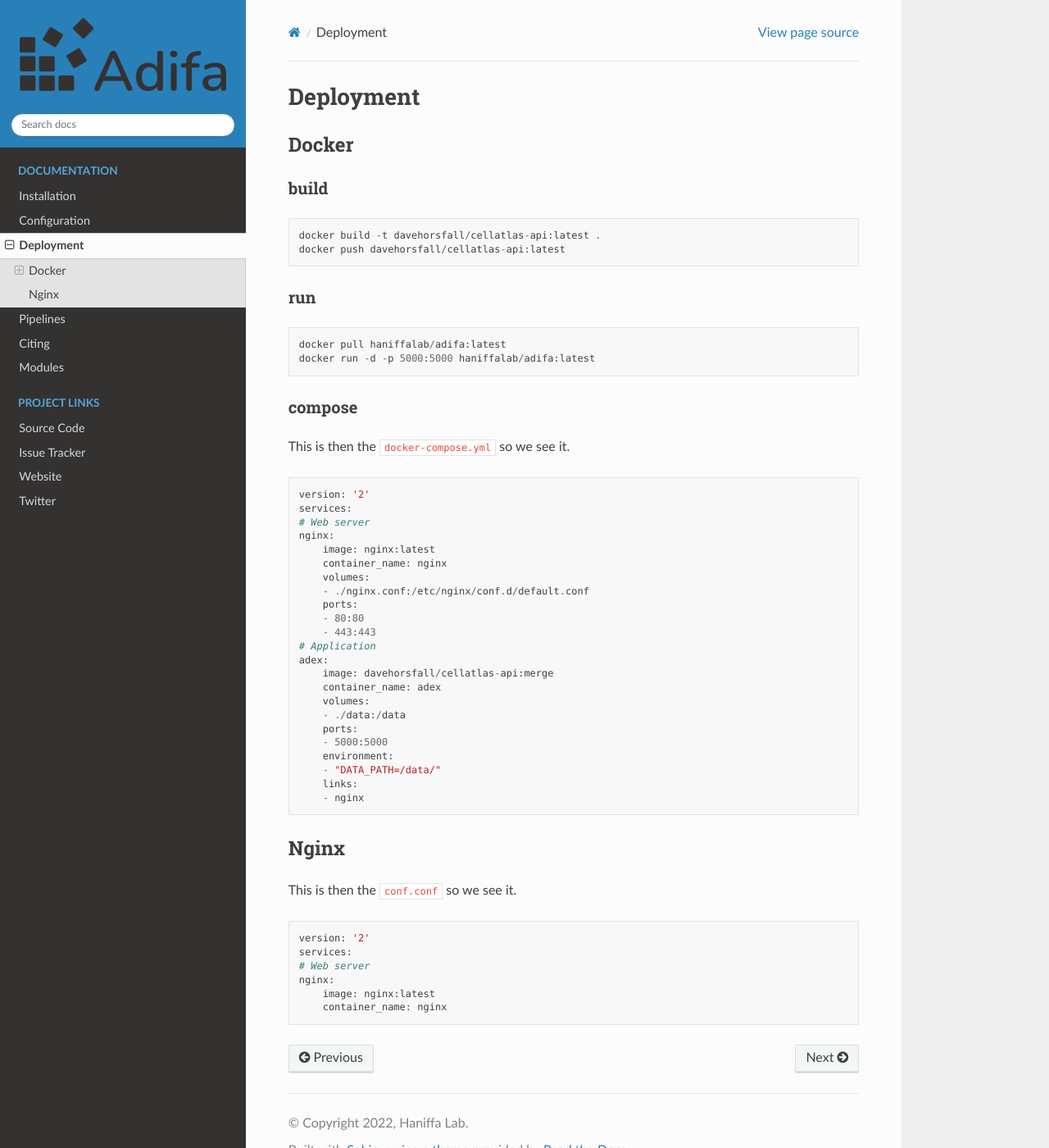
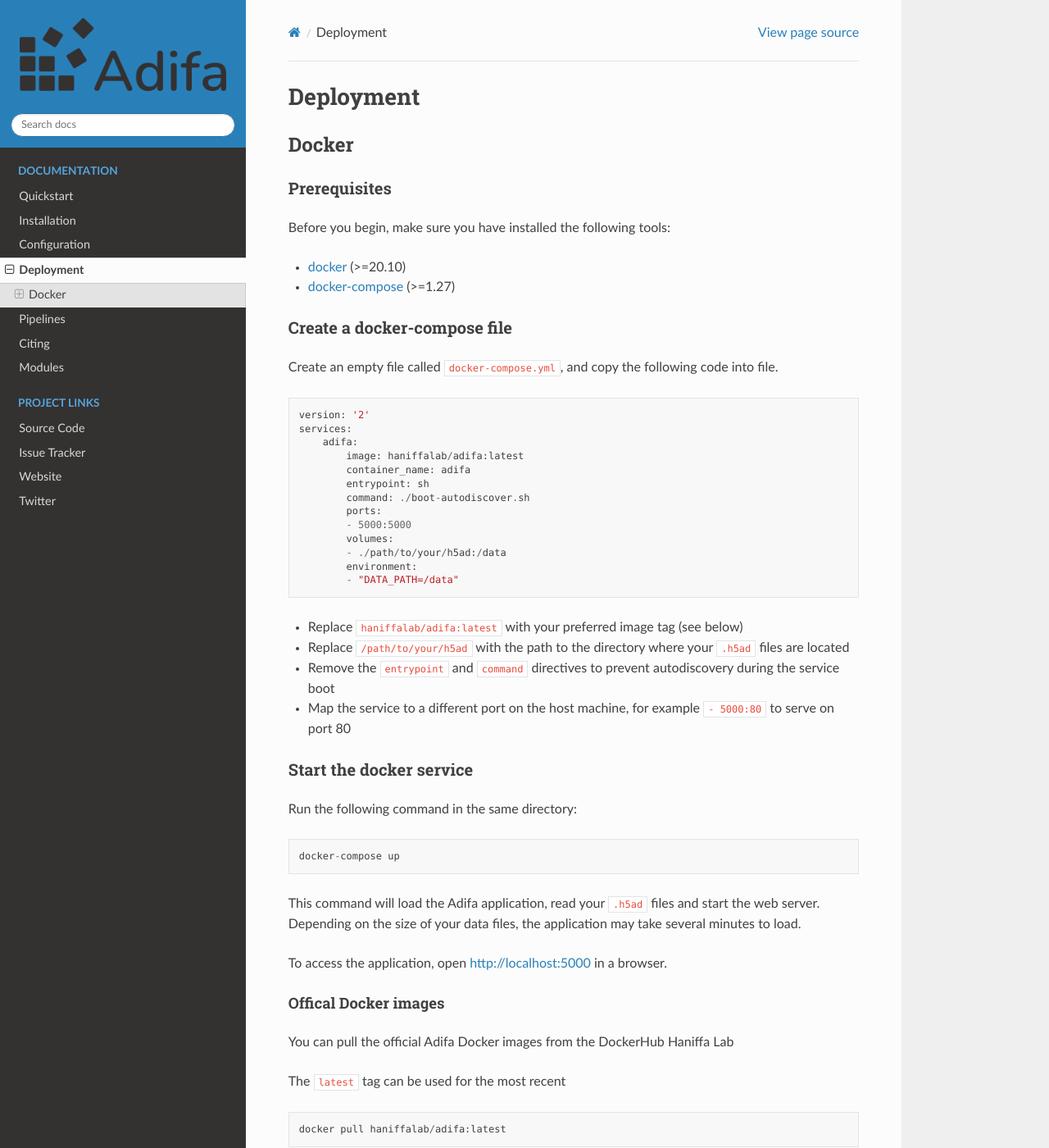
Before and after one commit to haniffalab/sci-adifa, a Sphinx documentation site: the page built from sphinx/deployment.rst, in a window 1280 px wide and 1400 px high. Shown: the whole window at 82% size. Built offline with Sphinx 7.4.7 and the Read the Docs theme 2.0.0, drawn with Linux system fonts in a browser that asks for light colours; some of the changed text lies outside the part shown.

Commit message:
updated docs

```diff
--- a/sphinx/configuration.rst
+++ b/sphinx/configuration.rst
@@ -19,7 +19,7 @@
     API_VERSION = 1
     API_PREFIX = '/api'
     API_SERVER = '/'
-    DATA_PATH = './instance/'
+    DATA_PATH = './instance'
 
 .. _repository root: https://github.com/haniffalab/sci-adifa/blob/main/.env
 
--- a/sphinx/deployment.rst
+++ b/sphinx/deployment.rst
@@ -1,28 +1,91 @@
+.. _deployment:
+
+**********
 Deployment
-==========
-
+**********
 
 Docker
-------
+======
 
-build
-*****
+Prerequisites
+-------------
+
+Before you begin, make sure you have installed the following tools:
+
+- `docker`_ (>=20.10)
+- `docker-compose`_ (>=1.27)
+
+.. _docker: https://docs.docker.com/get-docker/
+.. _docker-compose: https://docs.docker.com/compose/install/
+
+Create a docker-compose file
+----------------------------
+
+Create an empty file called ``docker-compose.yml``, and copy the following code into file.
 
 ::
 
-    docker build -t davehorsfall/cellatlas-api:latest .
-    docker push davehorsfall/cellatlas-api:latest
+    version: '2'
+    services:
+        adifa:
+            image: haniffalab/adifa:latest
+            container_name: adifa
+            entrypoint: sh
+            command: ./boot-autodiscover.sh
+            ports:
+            - 5000:5000
+            volumes:
+            - ./path/to/your/h5ad:/data
+            environment:
+            - "DATA_PATH=/data"
 
-run
-***
+* Replace ``haniffalab/adifa:latest`` with your preferred image tag (see below)
+* Replace ``/path/to/your/h5ad`` with the path to the directory where your ``.h5ad`` files are located
+* Remove the ``entrypoint`` and ``command`` directives to prevent autodiscovery during the service boot
+* Map the service to a different port on the host machine, for example ``- 5000:80`` to serve on port 80
+
+Start the docker service
+------------------------
+
+Run the following command in the same directory:
+
+::
+
+    docker-compose up
+
+This command will load the Adifa application, read your ``.h5ad`` files and start the web server. Depending on the size of your data files, the application may take several minutes to load.
+
+To access the application, open http://localhost:5000 in a browser.
+
+Offical Docker images
+*********************
+
+You can pull the official Adifa Docker images from the DockerHub Haniffa Lab
+
+The ``latest`` tag can be used for the most recent
 
 ::
 
     docker pull haniffalab/adifa:latest
-    docker run -d -p 5000:5000 haniffalab/adifa:latest
 
-compose
-*******
+The ``dev`` tag can be used for the most recent
+
+::
+
+    docker pull haniffalab/adifa:dev
+
+Building your own custom docker images
+**************************************
+
+You can build a custom image from the root of the sc-afida repositry
+
+::
+
+    docker build -t davehorsfall/adifa-custom:latest .
+
+
+docker-compose
+**************
 
 This is then the ``docker-compose.yml`` so we see it.
 
@@ -48,7 +111,7 @@
         ports:
         - 5000:5000
         environment:
-        - "DATA_PATH=/data/"
+        - "DATA_PATH=/data"
         links:
         - nginx
 
--- a/sphinx/index.rst
+++ b/sphinx/index.rst
@@ -41,6 +41,7 @@
    :caption: Documentation
    :glob:
 
+   quickstart
    installation
    configuration
    deployment
--- a/sphinx/pipelines.rst
+++ b/sphinx/pipelines.rst
@@ -1,5 +1,9 @@
+*********
 Pipelines
-=========
+*********
+
+Github Actions Workflows
+========================
 
 Testing
 -------
```
Also changed, not shown: sphinx/installation.rst (+12 -13 lines), sphinx/quickstart.rst (added, +58 -0 lines).
